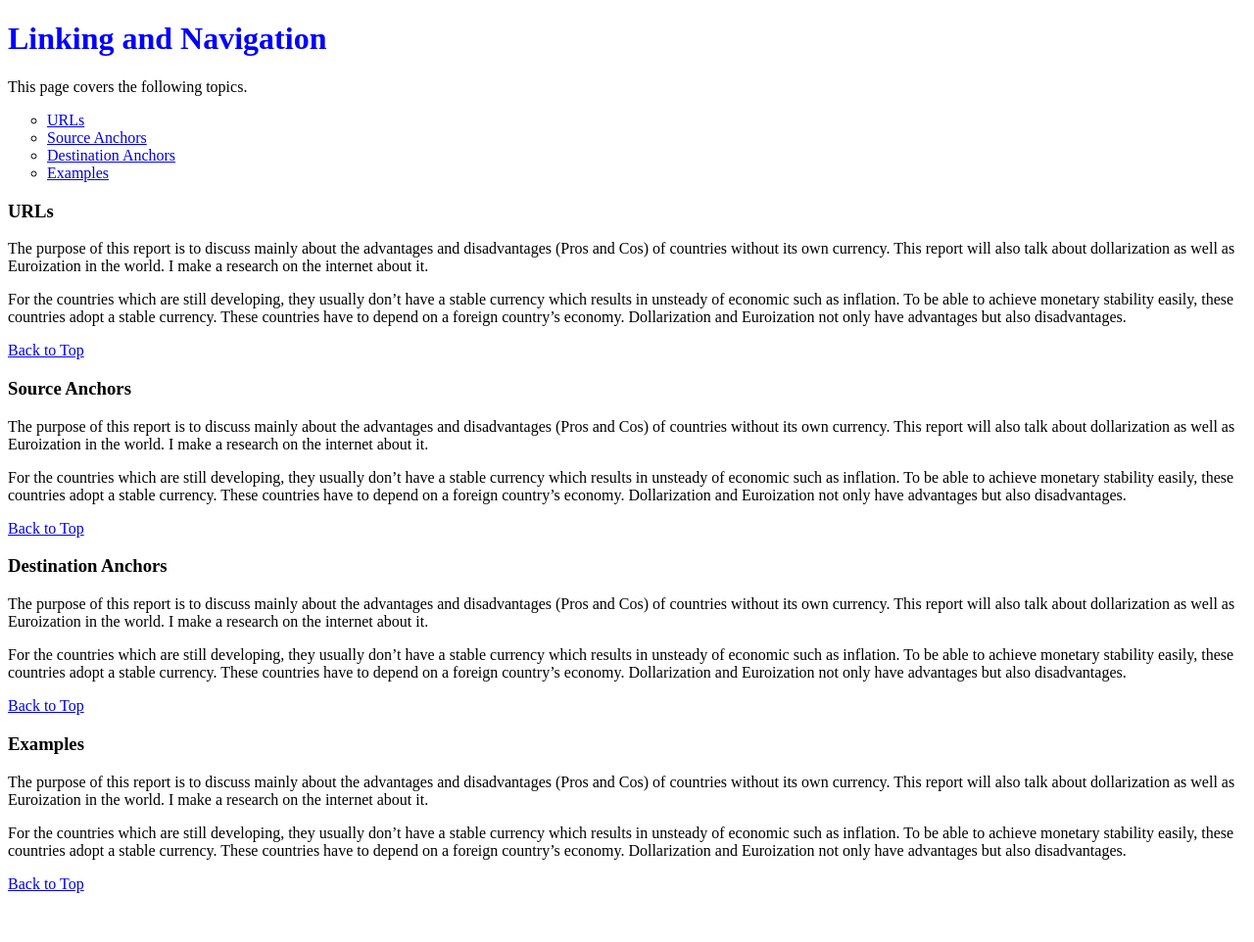
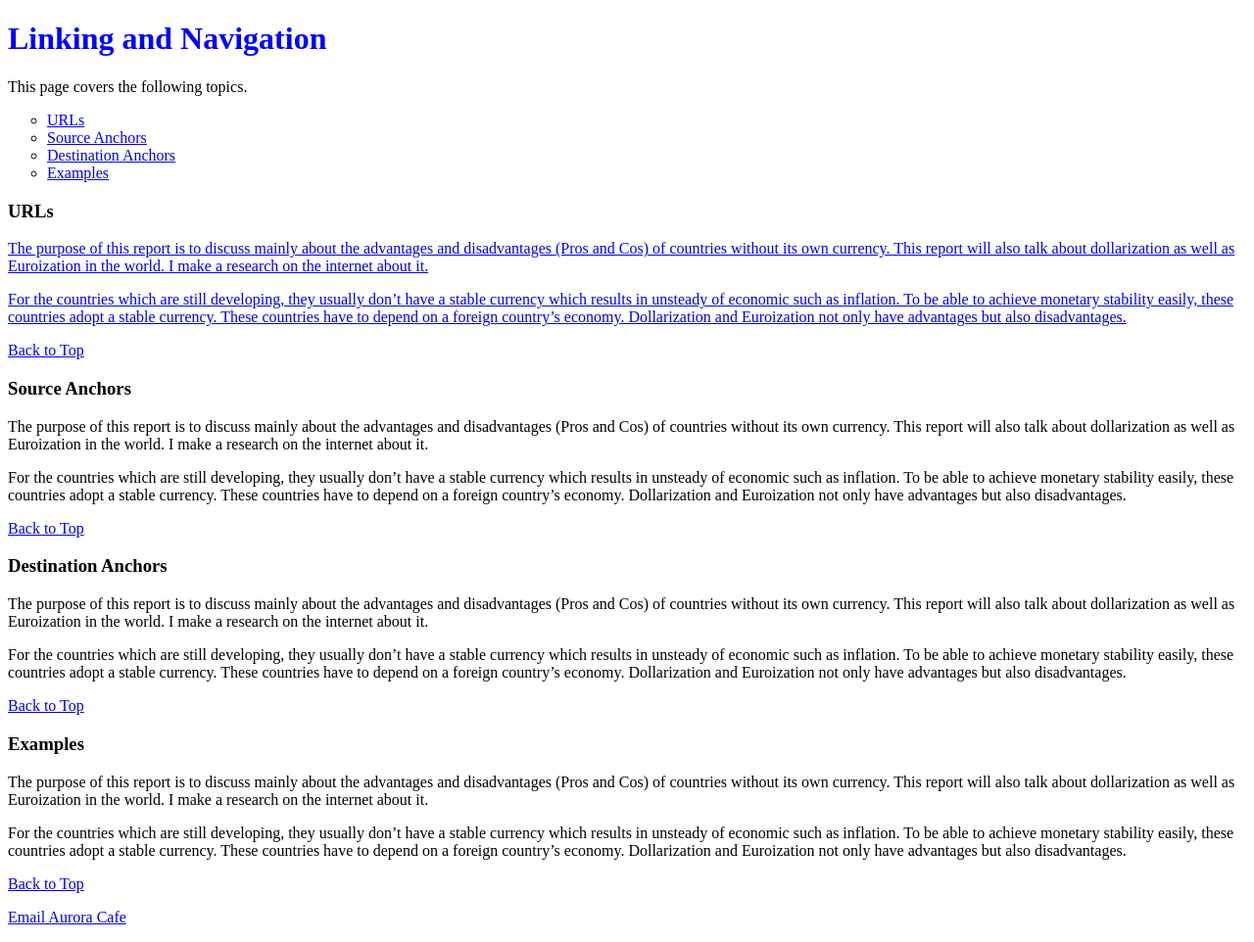
Before and after one commit to PeterHyperAung/CIS-Sec-2D-Computing, a plain HTML site: page html/linkingandnavigation.html in a window 1280 px wide. Shown: the whole page at 98% size. Before the commit the page ends 920 px from the top, so only its background shows below. Drawn offline with Linux system fonts and the light colour scheme.

Commit message:
5-18-2022

```diff
--- a/html/linkingandnavigation.html
+++ b/html/linkingandnavigation.html
@@ -23,15 +23,16 @@
     </ul>
 
     <h3 id="url">URLs</h3>
+    <a href="list.html">
         <p>
             The purpose of this report is to discuss mainly about the advantages and disadvantages (Pros and Cos) of
             countries
-        without its own currency. This report will also talk about dollarization as well as Euroization in the world. I
+            without its own currency. This report will also talk about dollarization as well as Euroization in the
+            world. I
             make
             a
             research on the internet about it.
         </p>
-
         <p>
             For the countries which are still developing, they usually don’t have a stable currency which results in
             unsteady of
@@ -41,6 +42,7 @@
             advantages
             but also disadvantages.
         </p>
+    </a>
 
     <a href="#heading">Back to Top</a>
 
@@ -113,6 +115,8 @@
 
     <a href="#heading">Back to Top</a>
 
+    <p><a href="mailto:naylinhtuncs.conceptx.gmail.com">Email Aurora Cafe</a></p>
+
 </body>
 
 </html>
```
Lines whose indentation alone changed are shown as unchanged.
